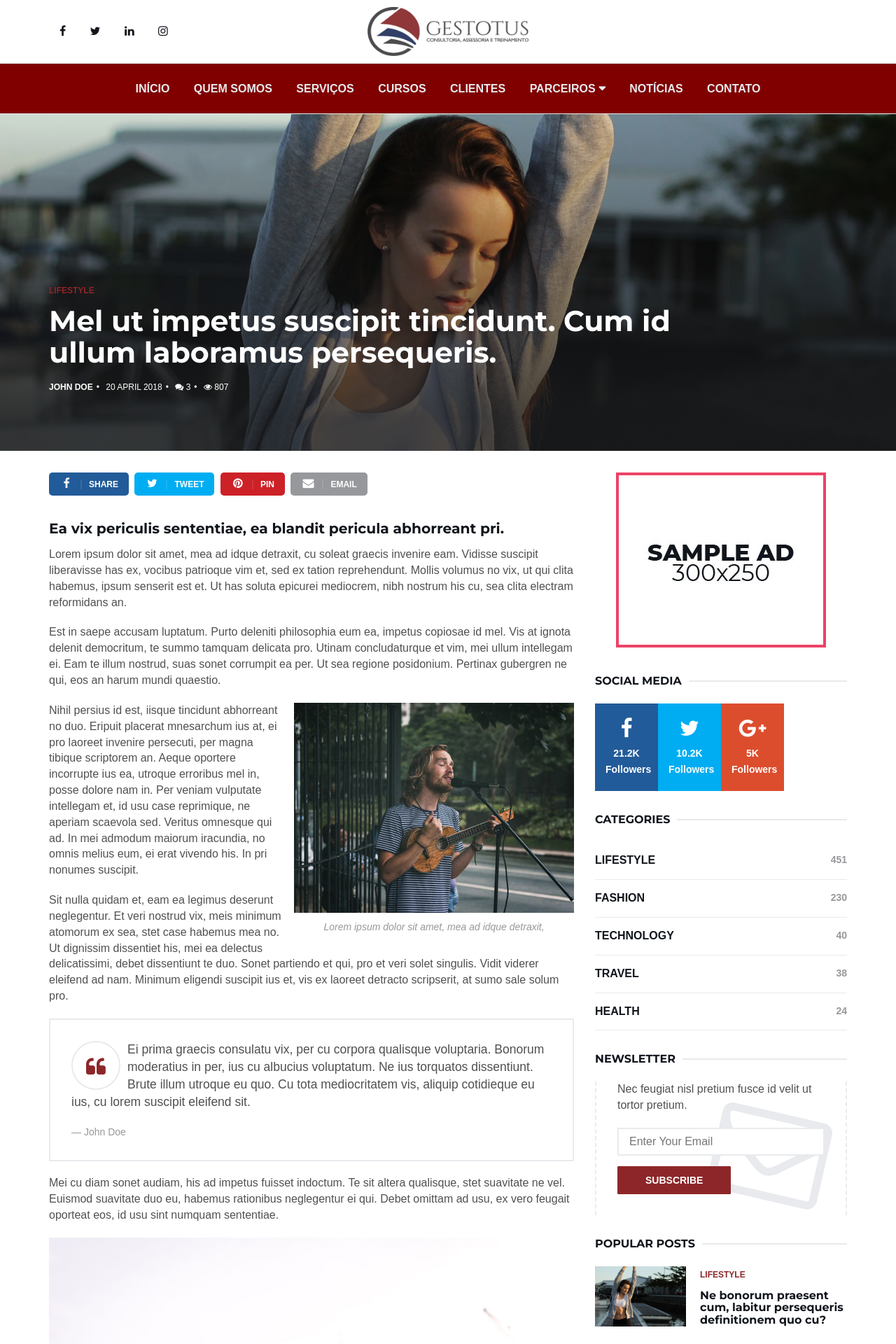
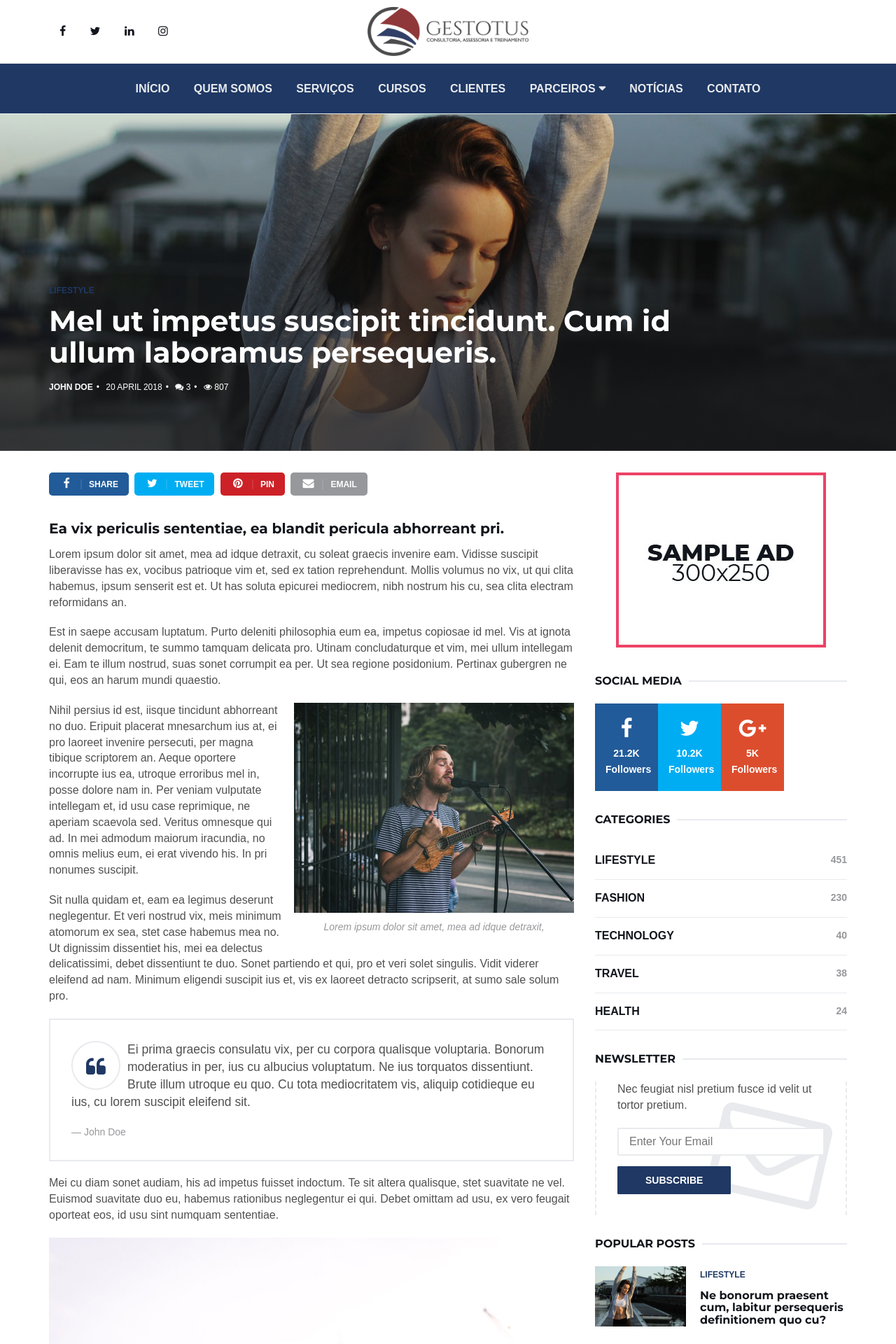
Before and after one commit to pedrobarbosa0/gestotus, a Django app: page /blog-post/ in a window 1280 px wide. Shown: the top 1920 px of the page at 70% size. Run offline with Django 3.2, Linux system fonts and the light colour scheme; some libraries are stand-ins or nearby versions; some web fonts are replaced.

Commit message:
Changes in HTML and CSS
Adding the blue color at the customer's request and removing the post fields

```diff
--- a/gestotus/static/css/style.css
+++ b/gestotus/static/css/style.css
@@ -75,18 +75,18 @@ a {
 }
 
 a:hover, a:focus {
-  color: #8D2629;
+  color: #1f3864;
   text-decoration: none;
   outline: none;
 }
 
 ::-moz-selection {
-  background-color: #8D2629;
+  background-color: #1f3864;
   color: #FFF;
 }
 
 ::selection {
-  background-color: #8D2629;
+  background-color: #1f3864;
   color: #FFF;
 }
 
@@ -123,7 +123,7 @@ blockquote.blockquote:before {
   line-height: 70px;
   text-align: center;
   border-radius: 50%;
-  color: #8D2629;
+  color: #1f3864;
   font-size: 30px;
   background: #fff;
   border: 2px solid #e8eaed;
@@ -235,10 +235,10 @@ textarea.input {
 }
 
 .primary-button {
-  background-color: #8D2629;
+  background-color: #1f3864;
   color: #fff;
-  -webkit-box-shadow: 0px 0px 0px 2px #8D2629 inset;
-  box-shadow: 0px 0px 0px 2px #8D2629 inset;
+  -webkit-box-shadow: 0px 0px 0px 2px #1f3864 inset;
+  box-shadow: 0px 0px 0px 2px #1f3864 inset;
 }
 
 .secondary-button {
@@ -326,7 +326,7 @@ textarea.input {
 
 #nav-bottom {
   border-top: 1px solid #e8eaed;
-  background-color: #800000;
+  background-color: #1f3864;
 }
 
 /*----------------------------*\
@@ -776,7 +776,7 @@ textarea.input {
 }
 
 .post-category a {
-  color: #8D2629;
+  color: #1f3864;
   font-weight: 700;
   font-size: 12px;
   text-transform: uppercase;
```
Also changed, not shown: other parts of gestotus/static/css/style.css (+15 -15 lines), gestotus/templates/index.html (+88 -0 lines).
